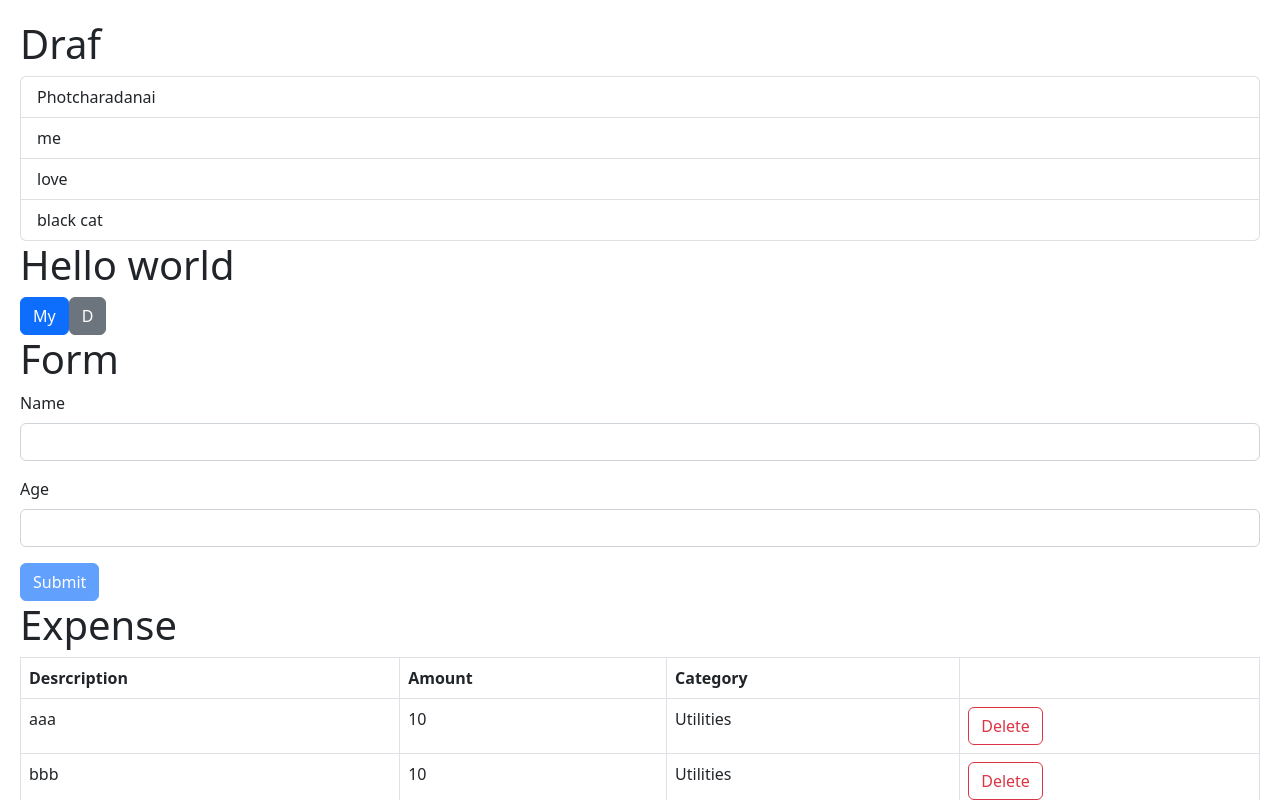
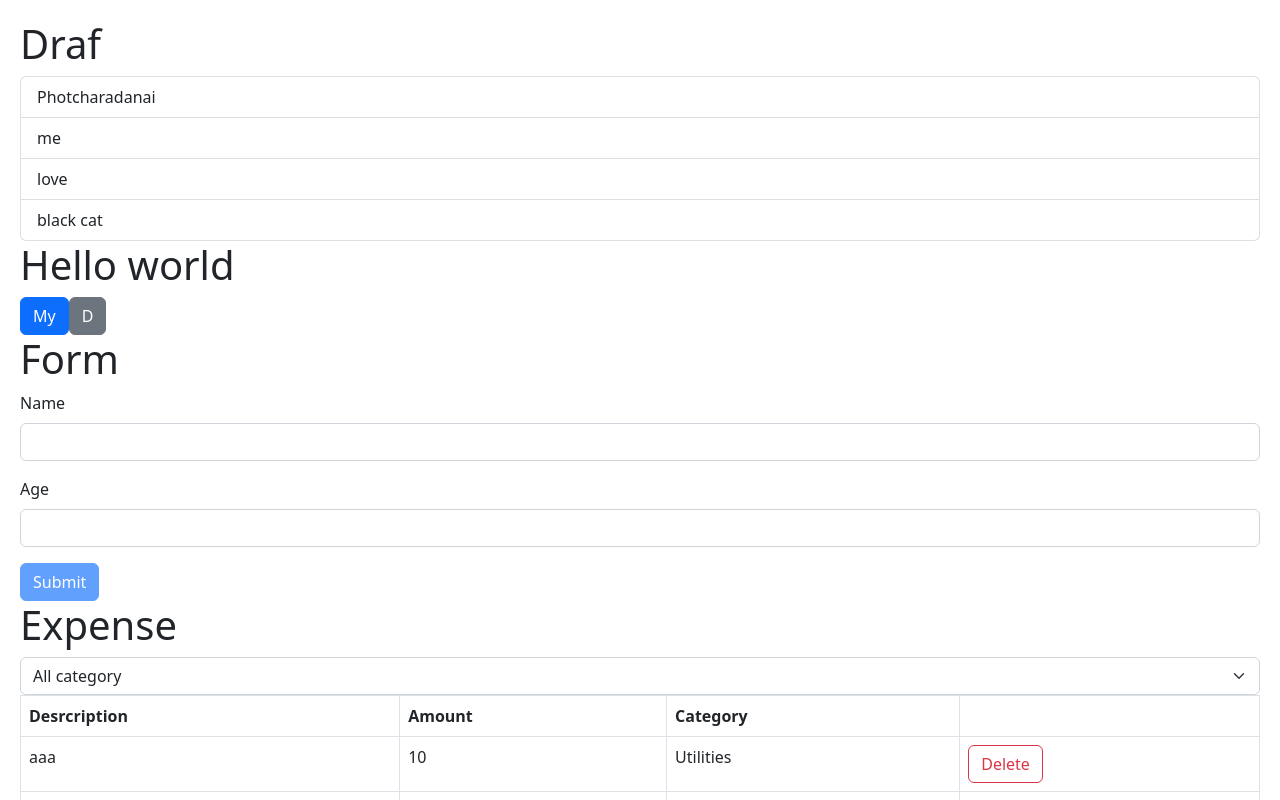
Before and after one commit to WAHJADAI/TestReatcComponents, a React (Vite) app: page / in a window 1280 px wide. Shown: the top 800 px of the page. Built offline with nearby package versions, Linux system fonts and the light colour scheme.

Commit message:
select category

```diff
--- a/src/App.tsx
+++ b/src/App.tsx
@@ -6,7 +6,8 @@
 import Alert from "./components/Alert";
 import Button from "./components/Button";
 import Form from "./components/Form";
-import ExpenseList from "./expense-tracker/ExpenseList";
+import ExpenseList from "./expense-tracker/components/ExpenseList";
+import ExpenseFilter from "./expense-tracker/components/ExpenseFilter";
 function App() {
   const [alertVisible, setAlertVisible] = useState(false);
   const [expenses, setExpenses] = useState([
@@ -15,9 +16,12 @@
     { id: 3, description: "vvv", amount: 10, category: "Utilities" },
     { id: 4, description: "ccc", amount: 10, category: "Utilities" },
   ]);
+  const [selectCategory, setSelectCategory] = useState("");
   let items = ["Photcharadanai", "me", "love", "black cat"];
   const name = "Draf";
-
+  const visibleExpenses = selectCategory
+    ? expenses.filter((e) => e.category === selectCategory)
+    : expenses;
   const handleSelectedItem = (item: string) => console.log(item);
   return (
     <div className="App">
@@ -53,10 +57,15 @@
       </div>
       <div>
         <h1>Expense</h1>
-        <ExpenseList
-          expenses={expenses}
-          onDelete={(id) => setExpenses(expenses.filter((e) => e.id !== id))}
-        />
+        <div className="mb-3">
+          <ExpenseFilter
+            onSelectCategory={(category) => setSelectCategory(category)}
+          />
+          <ExpenseList
+            expenses={visibleExpenses}
+            onDelete={(id) => setExpenses(expenses.filter((e) => e.id !== id))}
+          />
+        </div>
       </div>
     </div>
   );
--- /dev/null
+++ b/src/expense-tracker/components/ExpenseFilter.tsx
@@ -0,0 +1,17 @@
+import React from "react";
+interface Props{
+    onSelectCategory :(category :string)=>void
+}
+const ExpenseFilter = ({onSelectCategory}:Props) => {
+
+  return (
+    <select className="form-select" onChange={(e)=>onSelectCategory(e.target.value)}>
+      <option value="">All category</option>
+      <option value="Groceries">Groceries</option>
+      <option value="Uyilities">Uyilities</option>
+      <option value="Entertainment">Entertainment</option>
+    </select>
+  );
+};
+
+export default ExpenseFilter;
```
Also changed, not shown: src/expense-tracker/components/ExpenseList.tsx (renamed from src/expense-tracker/ExpenseList.tsx).
